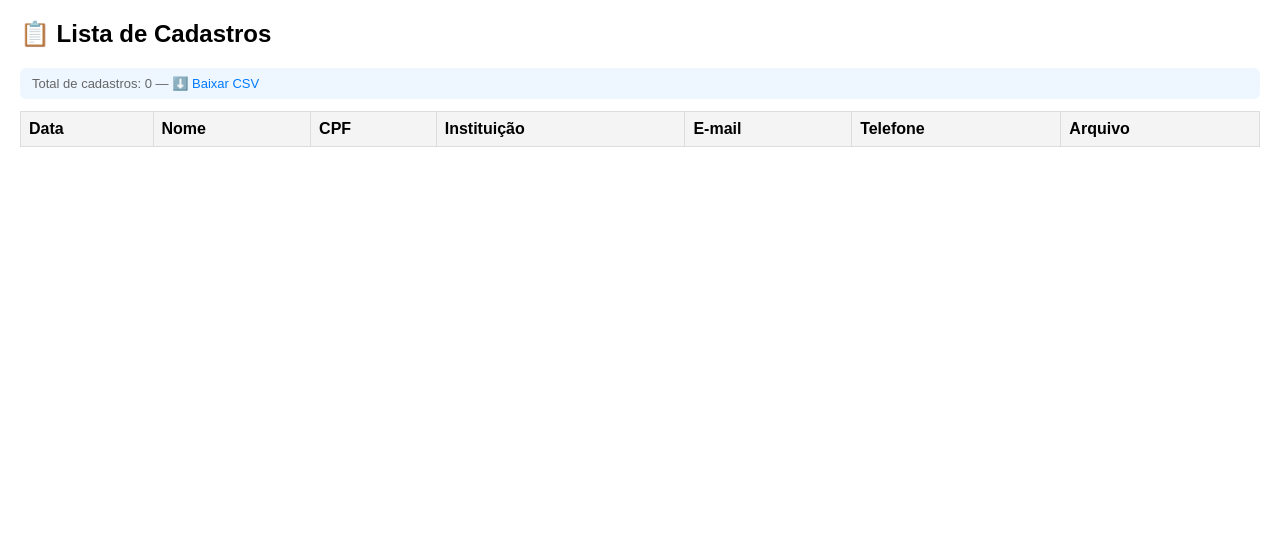
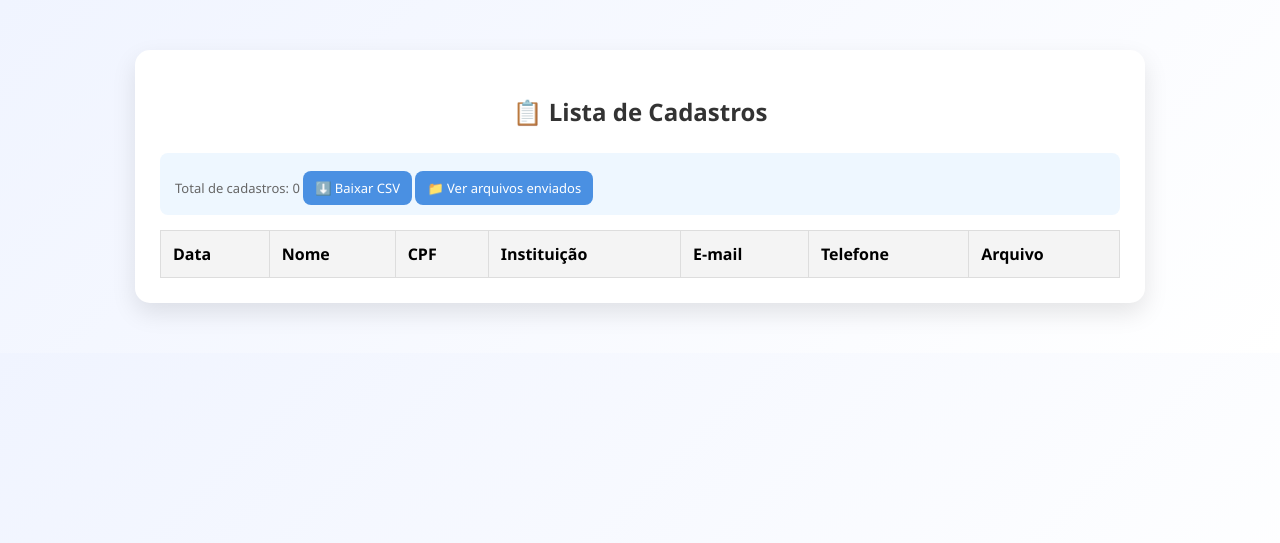
Before and after one commit to lucasemiriam2017-jpg/cadastros, a Flask app: page /lista in a window 1280 px wide. Shown: the top 543 px of the page. Run offline with Flask 3, Linux system fonts and the light colour scheme; the visitor is signed in with stand-in values (Sample User, id 1); lists and menus that the app fills with data are empty.

Commit message:
Add files via upload

```diff
--- a/templates/lista.html
+++ b/templates/lista.html
@@ -2,29 +2,92 @@
 <html lang="pt-BR">
 <head>
     <meta charset="UTF-8">
+    <meta name="viewport" content="width=device-width, initial-scale=1.0">
     <title>Lista de Cadastros</title>
+    <link rel="stylesheet" href="https://cdnjs.cloudflare.com/ajax/libs/font-awesome/6.5.0/css/all.min.css">
     <style>
-        body { font-family: Arial, sans-serif; margin: 20px; }
-        .error { background:#ffe6e6; color:#b00000; padding:12px; border-radius:6px; margin-bottom:12px; }
-        .info { background:#eef7ff; color:#045a9c; padding:8px 12px; border-radius:6px; }
-        table { width: 100%; border-collapse: collapse; margin-top: 12px; }
-        th, td { border: 1px solid #ddd; padding: 8px; text-align: left; vertical-align: middle; }
-        th { background-color: #f4f4f4; }
-        a { color: #007bff; text-decoration: none; }
-        a:hover { text-decoration: underline; }
-        .small { font-size: 13px; color: #666; }
+        body {
+            font-family: 'Segoe UI', Tahoma, Geneva, Verdana, sans-serif;
+            background: linear-gradient(135deg, #f0f4ff, #ffffff);
+            margin: 0;
+            padding: 0;
+        }
+        .container {
+            max-width: 960px;
+            margin: 50px auto;
+            padding: 25px;
+            background-color: #fff;
+            border-radius: 15px;
+            box-shadow: 0 10px 25px rgba(0,0,0,0.1);
+        }
+        h2 {
+            text-align: center;
+            color: #333;
+            margin-bottom: 25px;
+        }
+        table {
+            width: 100%;
+            border-collapse: collapse;
+            margin-top: 12px;
+        }
+        th, td {
+            border: 1px solid #ddd;
+            padding: 12px;
+            text-align: left;
+            vertical-align: middle;
+        }
+        th {
+            background-color: #f4f4f4;
+            font-weight: 600;
+        }
+        tr:hover {
+            background-color: #f0f8ff;
+        }
+        a {
+            color: #4a90e2;
+            text-decoration: none;
+        }
+        a:hover {
+            text-decoration: underline;
+        }
+        .info {
+            background:#eef7ff;
+            color:#045a9c;
+            padding: 10px 15px;
+            border-radius:8px;
+            margin-bottom: 15px;
+        }
+        .small {
+            font-size: 13px;
+            color: #666;
+        }
+        .button-link {
+            display: inline-block;
+            padding: 8px 12px;
+            margin-top: 8px;
+            background-color: #4a90e2;
+            color: white;
+            border-radius: 8px;
+            text-decoration: none;
+            transition: 0.3s;
+        }
+        .button-link:hover {
+            background-color: #357ab8;
+        }
     </style>
 </head>
 <body>
+    <div class="container">
         <h2>📋 Lista de Cadastros</h2>
 
         {% if error %}
-        <div class="error">Erro ao carregar a lista: {{ error }}</div>
+            <div class="info">Erro ao carregar a lista: {{ error }}</div>
         {% endif %}
 
         <div class="info small">
-        Total de cadastros: {{ cadastros|length }} —
-        <a href="/baixar-csv">⬇️ Baixar CSV</a>
+            Total de cadastros: {{ cadastros|length }}
+            <a class="button-link" href="/baixar-csv">⬇️ Baixar CSV</a>
+            <a class="button-link" href="/ver-uploads">📁 Ver arquivos enviados</a>
         </div>
 
         <table>
@@ -50,7 +113,9 @@
                     <td>{{ cadastro.get("Telefone","") }}</td>
                     <td>
                         {% if cadastro.get("Arquivo") %}
-                        <a href="/uploads/{{ cadastro.get('Arquivo') }}" target="_blank">📎 Baixar</a>
+                            <a href="/uploads/{{ cadastro.get('Arquivo') }}" target="_blank">
+                                📎 {{ cadastro.get('Arquivo') }}
+                            </a>
                         {% else %}
                             <span class="small">Nenhum</span>
                         {% endif %}
@@ -59,5 +124,6 @@
                 {% endfor %}
             </tbody>
         </table>
+    </div>
 </body>
 </html>
```
Lines whose indentation alone changed are shown as unchanged.
